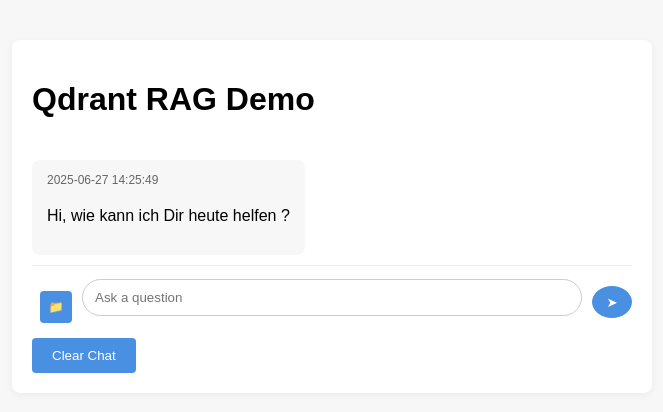
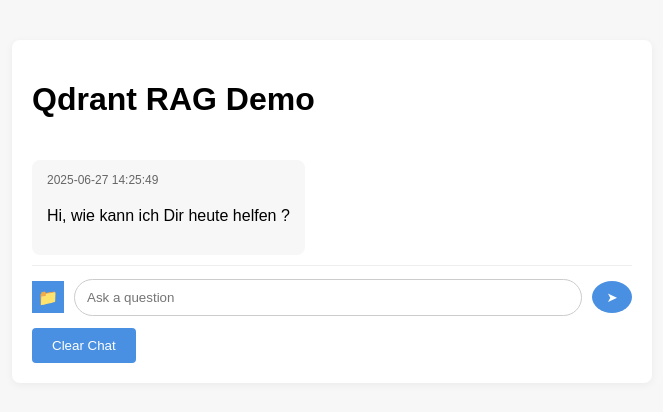
Before and after one commit to bennyhandball/Datenbanken, a Flask app: page / in a window 1280 px wide. Shown: the top 412 px of the page, without its empty margins (308-971 px from the left). Run offline with Flask 3, Linux system fonts and the light colour scheme.

Commit message:
Grundprinzip_fertig

```diff
--- a/static/style.css
+++ b/static/style.css
@@ -22,14 +22,13 @@ body {
 
 label {
     display: block;
-    margin-top: 15px;
+    margin-top: 5px;
     margin-bottom: 5px;
 }
 
 input[type="text"], input[type="file"] {
     width: 100%;
     padding: 8px;
-    margin-bottom: 10px;
     box-sizing: border-box;
     border: 1px solid #ccc;
     border-radius: 4px;
@@ -102,28 +101,31 @@ textarea {
 #chat-form {
     display: flex;
     align-items: center;
+    justify-content: center;
     gap: 10px;
     border-top: 1px solid #eee;
     padding-top: 10px;
+    width: 100%;
 }
 
 .upload-section {
     display: flex;
     align-items: center;
-    gap: 8px;
+    align-self: center;
     font-size: 0.75rem;
-    width: auto;
+    cursor: pointer;
+    padding-top: 0px;
 }
 
 .upload-label {
     background-color: var(--primary-color);
     color: #fff;
-    border-radius: 4px;
     width: 32px;
     height: 32px;
     display: flex;
     align-items: center;
     justify-content: center;
+    align-self: center;
     cursor: pointer;
 }
 
@@ -138,6 +140,9 @@ textarea {
 
 #chat-form input[type="text"] {
     flex: 1;
+    display: flex;
+    align-items: center;
+    align-content: center;
     padding: 10px 12px;
     border: 1px solid #ccc;
     border-radius: 20px;
--- a/templates/index.html
+++ b/templates/index.html
@@ -21,8 +21,7 @@
         </div>
 
         <form method="post" action="{{ url_for('interact') }}" enctype="multipart/form-data" id="chat-form" class="chat-form">
-            <div class="upload-section">
-                <span id="file-name"></span>
+            <div>
                 <label for="document" class="upload-label">📁</label>
                 <input type="file" name="document" id="document" accept="application/pdf" hidden>
             </div>
```
